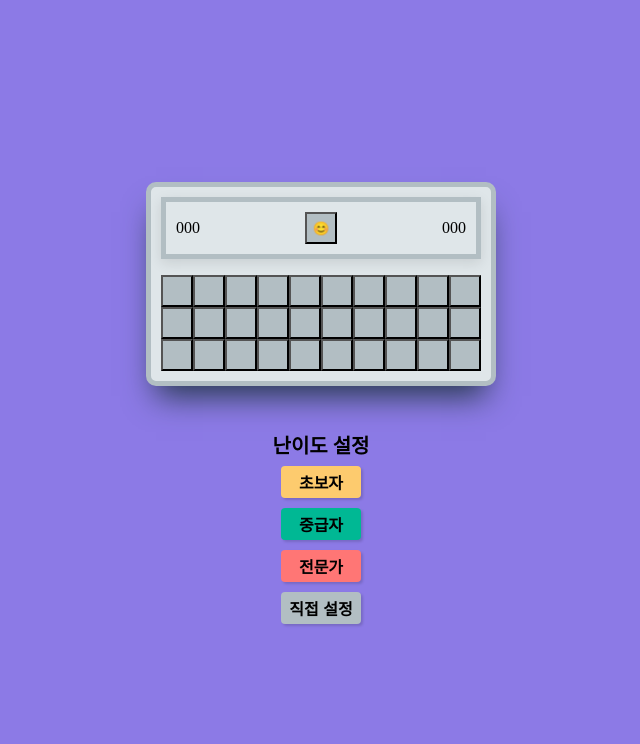
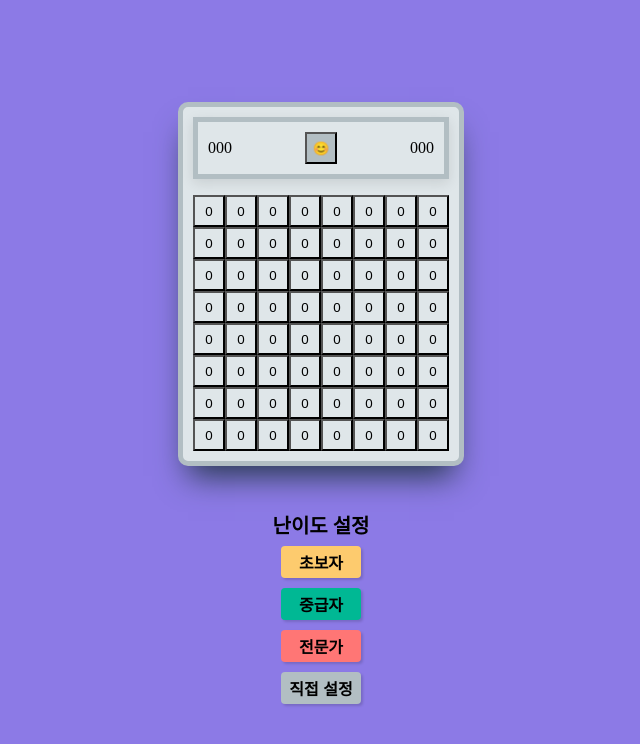
Before and after one commit to Yongveloper/minesweeper, a React (Vite) app: page / in a window 1280 px wide. Shown: the top 744 px of the page, without its empty margins (319-959 px from the left). Built offline with nearby package versions, Linux system fonts and the light colour scheme.

Commit message:
feat: Board 지뢰 설치 기능

```diff
--- a/src/components/Board/Board.tsx
+++ b/src/components/Board/Board.tsx
@@ -1,50 +1,48 @@
 import styled from 'styled-components';
+import { useSelector, useDispatch } from 'react-redux';
+import { RootState } from '../../store/store';
+import { CELL_STATUS, GAME_STATUS, LEVELS } from '../../types';
+import { setBoard } from '../../store/gameSlice';
 
 const Container = styled.div``;
+
+const Cell = styled.button<{ $isOpen: boolean }>`
+  background-color: ${({ $isOpen }) => ($isOpen ? '#ecf0f1' : 'inherit')};
+`;
 
 const Row = styled.div`
   display: flex;
 `;
 
 function Board() {
+  const board = useSelector((state: RootState) => state.game.board);
+  const gameStatus = useSelector((state: RootState) => state.game.gameStatus);
+  const dispatch = useDispatch();
+
+  const handleClickCell = (rowIndex: number, cellIndex: number) => {
+    if (gameStatus === GAME_STATUS.IDLE) {
+      dispatch(
+        setBoard({ level: LEVELS.BEGINNER, row: rowIndex, column: cellIndex })
+      );
+    }
+  };
+  console.log(board);
+
   return (
     <Container>
-      <Row>
-        <button></button>
-        <button></button>
-        <button></button>
-        <button></button>
-        <button></button>
-        <button></button>
-        <button></button>
-        <button></button>
-        <button></button>
-        <button></button>
-      </Row>
-      <Row>
-        <button></button>
-        <button></button>
-        <button></button>
-        <button></button>
-        <button></button>
-        <button></button>
-        <button></button>
-        <button></button>
-        <button></button>
-        <button></button>
-      </Row>
-      <Row>
-        <button></button>
-        <button></button>
-        <button></button>
-        <button></button>
-        <button></button>
-        <button></button>
-        <button></button>
-        <button></button>
-        <button></button>
-        <button></button>
-      </Row>
+      {board.map((row, i) => (
+        <Row key={i}>
+          {row.map((cell, j) => (
+            <Cell
+              $isOpen={cell.status === CELL_STATUS.VISIBLE}
+              key={j}
+              onClick={() => handleClickCell(i, j)}
+            >
+              {cell.mine ? '💣' : cell.count}
+            </Cell>
+          ))}
+        </Row>
+      ))}
     </Container>
   );
 }
--- a/src/main.tsx
+++ b/src/main.tsx
@@ -1,11 +1,15 @@
 import React from 'react';
 import ReactDOM from 'react-dom/client';
+import { store } from './store/store.ts';
+import { Provider } from 'react-redux';
 import { GlobalStyles } from './styles/GlobalStyles.ts';
 import App from './App.tsx';
 
 ReactDOM.createRoot(document.getElementById('root')!).render(
   <React.StrictMode>
-    <GlobalStyles />
-    <App />
+    <Provider store={store}>
+      <GlobalStyles />
+      <App />
+    </Provider>
   </React.StrictMode>
 );
--- /dev/null
+++ b/src/store/gameSlice.ts
@@ -0,0 +1,82 @@
+import { createSlice, PayloadAction } from '@reduxjs/toolkit';
+import { Cell, GAME_STATUS, GameState, LEVELS } from '../types';
+import { createBoard } from '../utils';
+
+const initialState: GameState = {
+  board: Array.from({ length: 8 }, () =>
+    Array.from(
+      { length: 8 },
+      () =>
+        ({
+          status: 'hidden',
+          mine: false,
+          count: 0,
+        }) as Cell
+    )
+  ),
+  gameStatus: 'idle',
+  gameLevel: {
+    level: LEVELS.BEGINNER,
+    rows: 8,
+    columns: 8,
+    mines: 10,
+  },
+};
+const gameSlice = createSlice({
+  name: 'game',
+  initialState,
+  reducers: {
+    setBoard: (
+      state,
+      action: PayloadAction<{ level: string; row: number; column: number }>
+    ) => {
+      switch (action.payload.level) {
+        case LEVELS.BEGINNER:
+          state.gameLevel = {
+            level: LEVELS.BEGINNER,
+            rows: 8,
+            columns: 8,
+            mines: 10,
+          };
+          break;
+        case LEVELS.INTERMEDIATE:
+          state.gameLevel = {
+            level: LEVELS.INTERMEDIATE,
+            rows: 16,
+            columns: 16,
+            mines: 40,
+          };
+          break;
+        case LEVELS.EXPERT:
+          state.gameLevel = {
+            level: LEVELS.EXPERT,
+            rows: 16,
+            columns: 32,
+            mines: 100,
+          };
+          break;
+        // Todo
+        case LEVELS.CUSTOM:
+          state.gameLevel = {
+            level: LEVELS.CUSTOM,
+            rows: 1,
+            columns: 1,
+            mines: 1,
+          };
+          break;
+      }
+
+      state.board = createBoard(
+        state.gameLevel.rows,
+        state.gameLevel.columns,
+        state.gameLevel.mines,
+        { row: action.payload.row, column: action.payload.column }
+      );
+      state.gameStatus = GAME_STATUS.RUNNING;
+    },
+  },
+});
+
+export const { setBoard } = gameSlice.actions;
+
+export default gameSlice.reducer;
--- /dev/null
+++ b/src/store/store.ts
@@ -0,0 +1,12 @@
+import { configureStore } from '@reduxjs/toolkit';
+import gameReducer from './gameSlice';
+
+export const store = configureStore({
+  reducer: {
+    game: gameReducer,
+  },
+  devTools: import.meta.env.DEV,
+});
+
+export type RootState = ReturnType<typeof store.getState>;
+export type AppDispatch = typeof store.dispatch;
--- /dev/null
+++ b/src/types.ts
@@ -0,0 +1,43 @@
+export const CELL_STATUS = {
+  HIDDEN: 'hidden',
+  VISIBLE: 'visible',
+  FLAGGED: 'flagged',
+  UNKNOWN: 'unknown',
+} as const;
+
+export const GAME_STATUS = {
+  IDLE: 'idle',
+  RUNNING: 'running',
+  WON: 'won',
+  LOST: 'lost',
+} as const;
+
+export const LEVELS = {
+  BEGINNER: 'BEGINNER',
+  INTERMEDIATE: 'INTERMEDIATE',
+  EXPERT: 'EXPERT',
+  CUSTOM: 'CUSTOM',
+} as const;
+
+export type CellStatus = (typeof CELL_STATUS)[keyof typeof CELL_STATUS];
+export type GameStatus = (typeof GAME_STATUS)[keyof typeof GAME_STATUS];
+export type Levels = (typeof LEVELS)[keyof typeof LEVELS];
+
+export interface Cell {
+  status: CellStatus;
+  mine: boolean;
+  count: number;
+}
+
+export interface GameLevel {
+  level: Levels;
+  rows: number;
+  columns: number;
+  mines: number;
+}
+
+export interface GameState {
+  board: Cell[][];
+  gameStatus: GameStatus;
+  gameLevel: GameLevel;
+}
--- /dev/null
+++ b/src/utils.ts
@@ -0,0 +1,94 @@
+import { Cell } from './types';
+
+const setMines = (
+  board: Cell[][],
+  mines: number,
+  firstClick: { row: number; column: number }
+): Cell[][] => {
+  const rows = board.length;
+  const columns = board[0].length;
+  let countMine = 0;
+
+  while (countMine < mines) {
+    const row = Math.floor(Math.random() * rows);
+    const column = Math.floor(Math.random() * columns);
+    if (
+      (row === firstClick.row && column === firstClick.column) ||
+      board[row][column].mine
+    ) {
+      continue;
+    }
+
+    board[row][column].mine = true;
+    countMine++;
+  }
+
+  return board;
+};
+
+const getSurroundingMineCount = (
+  board: Cell[][],
+  row: number,
+  column: number
+): number => {
+  const rows = board.length;
+  const columns = board[0].length;
+  let mineCount = 0;
+
+  const dx = [-1, -1, -1, 0, 0, 1, 1, 1];
+  const dy = [-1, 0, 1, -1, 1, -1, 0, 1];
+
+  for (let i = 0; i < 8; i++) {
+    const newRow = row + dx[i];
+    const newColumn = column + dy[i];
+
+    if (newRow < 0 || newRow >= rows || newColumn < 0 || newColumn >= columns) {
+      continue;
+    }
+
+    if (board[newRow][newColumn].mine) {
+      mineCount++;
+    }
+  }
+
+  return mineCount;
+};
+
+const calculateCounts = (board: Cell[][]): Cell[][] => {
+  const rows = board.length;
+  const columns = board[0].length;
+
+  for (let row = 0; row < rows; row++) {
+    for (let column = 0; column < columns; column++) {
+      if (!board[row][column].mine) {
+        board[row][column].count = getSurroundingMineCount(board, row, column);
+      }
+    }
+  }
+
+  return board;
+};
+
+export const createBoard = (
+  rows: number,
+  columns: number,
+  mines: number,
+  firstClick: { row: number; column: number }
+): Cell[][] => {
+  let board: Cell[][] = Array.from({ length: rows }, () =>
+    Array.from(
+      { length: columns },
+      () =>
+        ({
+          status: 'hidden',
+          mine: false,
+          count: 0,
+        }) as Cell
+    )
+  );
+
+  board = setMines(board, mines, firstClick);
+  board = calculateCounts(board);
+
+  return board;
+};
```
